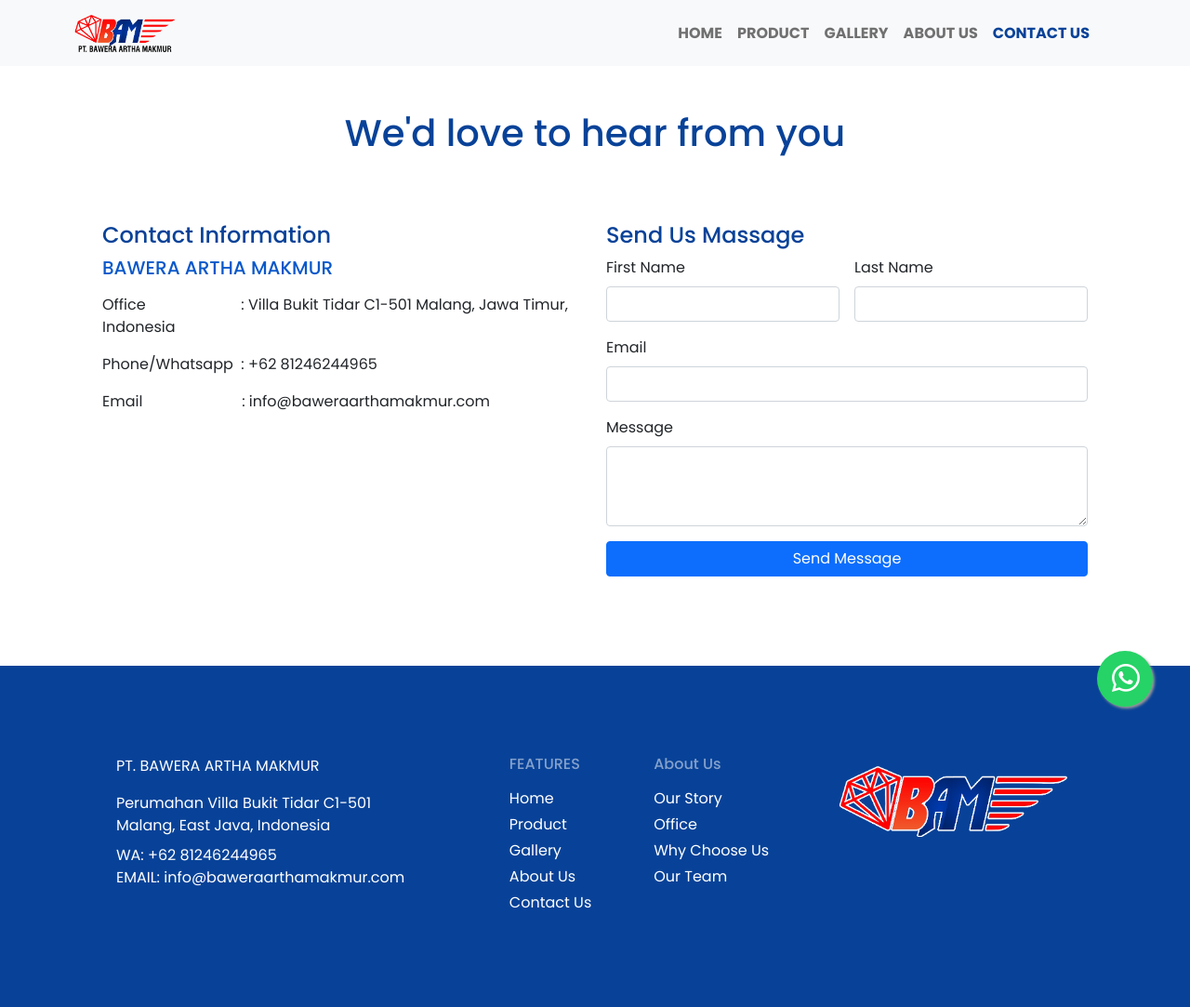
After one commit to Labenea/bam, a Laravel app: page /contact-us in a window 1280 px wide. The commit adds this page. Shown: the whole page at 93% size. Run offline with Laravel 8, Linux system fonts and the light colour scheme; style sheets or scripts are compiled from the project's sources; some libraries are stand-ins or nearby versions.

Commit message:
adding contact us

```diff
--- /dev/null
+++ b/app/Http/Controllers/ContactController.php
@@ -0,0 +1,13 @@
+<?php
+
+namespace App\Http\Controllers;
+
+use Illuminate\Http\Request;
+
+class ContactController extends Controller
+{
+    public function index()
+    {
+        return view("main.pages.contact-us");
+    }
+}
--- a/resources/views/main/inc/footer.blade.php
+++ b/resources/views/main/inc/footer.blade.php
@@ -1,28 +1,28 @@
 <div class="py-5 bg-blue-700">
     <div class="container py-md-5 py-3">
         <div class="row justify-content-md-evenly justify-content-around">
-            <div class="col-md-3 mb-3 mb-md-0 ">
+            <div class="col-md-4 mb-3 mb-md-0 ">
                 <p class="mt-0 mb-0 text-white">PT. BAWERA ARTHA MAKMUR</p>
                 <p class="mt-3 mb-0 text-white">Perumahan Villa Bukit Tidar C1-501</p>
                 <p class="mt-0 mb-0 text-white">Malang, East Java, Indonesia</p>
                 <p class="mt-2 mb-0 text-white">WA: +62 81246244965</p>
-                <p class="mt-0 mb-0 text-white">EMAIL: bawera.arthamakmur21@gmail.com</p>
+                <p class="mt-0 mb-0 text-white">EMAIL: <a href="mailto:info@baweraarthamakmur.com" class="text-decoration-none text-white">info@baweraarthamakmur.com</a></p>
             </div>
             <div class="col-md-auto col-6 mb-3 mb-md-0">
                 <h6 class="text-white-50 mb-3 ">
                     FEATURES
                 </h6>
                 <a class="text-decoration-none mb-1 text-white d-block" href="">Home</a>
-                <a class="text-decoration-none mb-1 text-white d-block" href="">Product</a>
+                <a class="text-decoration-none mb-1 text-white d-block" href="{{route("product-categories")}}">Product</a>
                 <a class="text-decoration-none mb-1 text-white d-block" href="">Gallery</a>
-                <a class="text-decoration-none mb-1 text-white d-block" href="">About Us</a>
+                <a class="text-decoration-none mb-1 text-white d-block" href="{{route('contact-us')}}">About Us</a>
                 <a class="text-decoration-none mb-1 text-white d-block" href="">Contact Us</a>
             </div>
             <div class="col-md-auto col-6 mb-3 mb-md-0">
                 <h6 class="text-white-50 mb-3 ">
                     About Us
                 </h6>
-                <a class="text-decoration-none mb-1 text-white d-block" href="{{route("about-us")}}#ourStory">Our Stroy</a>
+                <a class="text-decoration-none mb-1 text-white d-block" href="{{route("about-us")}}#ourStory">Our Story</a>
                 <a class="text-decoration-none mb-1 text-white d-block" href="{{route("about-us")}}#ourStory">Office</a>
                 <a class="text-decoration-none mb-1 text-white d-block" href="">Why Choose Us</a>
 
--- a/resources/views/main/inc/nav.blade.php
+++ b/resources/views/main/inc/nav.blade.php
@@ -4,27 +4,25 @@
         <a class="navbar-brand" href="">
             <img src="/images/icon/icon.png" style="height: 45px" alt="">
         </a>
-      <button class="navbar-toggler" type="button" data-bs-toggle="collapse" data-bs-target="#navbarNav"
-        aria-controls="navbarNav" aria-expanded="false" aria-label="Toggle navigation">
+        <button class="navbar-toggler" type="button" data-bs-toggle="collapse" data-bs-target="#navbarNav" aria-controls="navbarNav" aria-expanded="false" aria-label="Toggle navigation">
             <span class="navbar-toggler-icon"></span>
         </button>
         <div class="collapse flex-md-grow-0 me-4  navbar-collapse " id="navbarNav">
             <ul class="navbar-nav">
                 <li class="nav-item">
-            <a class=" nav-link  fw-bold   @if(Route::is('home'))active @endif" aria-current="page"
-              href="{{Route("home")}}">HOME</a>
+                    <a class=" nav-link  fw-bold   @if(Route::is('home'))active @endif" aria-current="page" href="{{Route("home")}}">HOME</a>
                 </li>
                 <li class="nav-item">
-            <a class="  fw-bold    nav-link  @if(Route::is('products-page'))active @endif" href="{{Route("products-page")}}">PRODUCT</a>
+                    <a class="  fw-bold    nav-link  @if(Route::is('product-categories'))active @endif" href="{{Route("product-categories")}}">PRODUCT</a>
                 </li>
                 <li class="nav-item">
-            <a class=" fw-bold nav-link   href="#eventSection">GALLERY</a>
+                    <a class=" fw-bold nav-link " href=""" #eventSection">GALLERY</a>
                 </li>
                 <li class="nav-item">
-            <a class=" fw-bold nav-link @if(Route::is('about-us'))active @endif"   href="{{route('about-us')}}">ABOUT US</a>
+                    <a class=" fw-bold nav-link @if(Route::is('about-us'))active @endif" href="{{route('about-us')}}">ABOUT US</a>
                 </li>
                 <li class="nav-item">
-            <a class="  fw-bold nav-link   href="#articleSection">CONTACT US</a>
+                    <a class="  fw-bold nav-link @if(Route::is('contact-us'))active @endif" href="{{route("contact-us")}}">CONTACT US</a>
                 </li>
                 {{-- <li class="nav-item">
             <a class="red-hover nav-link " href="#">KALKULATOR FINANSIAL</a>
--- /dev/null
+++ b/resources/views/main/pages/contact-us.blade.php
@@ -0,0 +1,40 @@
+@extends('main.layout.app')
+
+@section('content')
+<div class="container py-5 navbar-compen">
+    <h1 class="blue-700 text-center">We'd love to hear from you</h1>
+    <div class="row py-5 mx-3">
+        <div class="col-md-6 col mb-md-0 mb-3">
+            <h4 class="blue-700 mt-3">Contact Information</h4>
+            <h5 class="blue-600 mb-3">BAWERA ARTHA MAKMUR</h5>
+            <p class="">Office&nbsp;&nbsp;&nbsp;&nbsp;&nbsp;&nbsp;&nbsp;&nbsp;&nbsp;&nbsp;&nbsp;&nbsp;&nbsp;&nbsp;&nbsp;&nbsp;&nbsp;&nbsp;&nbsp;&nbsp;&nbsp;&nbsp;&nbsp;&nbsp;: Villa Bukit Tidar C1-501 Malang, Jawa Timur, Indonesia</p>
+            <p>Phone/Whatsapp&nbsp;&nbsp;: +62 81246244965</p>
+            <p class="">Email&nbsp;&nbsp;&nbsp;&nbsp;&nbsp; &nbsp;&nbsp;&nbsp;&nbsp;&nbsp;&nbsp;&nbsp;&nbsp;&nbsp;&nbsp;&nbsp;&nbsp;&nbsp;&nbsp;&nbsp;&nbsp;&nbsp;&nbsp;&nbsp;: info@baweraarthamakmur.com</p>
+        </div>
+        <div class="col-md-6 col">
+            <h4 class="blue-700 mt-3">Send Us Massage</h4>
+            <form class="row g-3">
+                <div class="col-md-6">
+                    <label for="firstname" class="form-label">First Name</label>
+                    <input type="text" class="form-control" id="firstname">
+                </div>
+                <div class="col-md-6">
+                    <label for="lastname" class="form-label">Last Name</label>
+                    <input type="text" class="form-control" id="lastname">
+                </div>
+                <div class="col-12">
+                    <label for="email" class="form-label">Email</label>
+                    <input type="email" class="form-control" id="email">
+                </div>
+                <div class="col-12">
+                    <label for="message" class="form-label">Message</label>
+                    <textarea class="form-control" id="message" rows="3"></textarea>
+                </div>
+                <div class="col-12 d-grid">
+                    <button type="submit" class="btn btn-primary">Send Message</button>
+                </div>
+            </form>
+        </div>
+    </div>
+</div>
+@endsection
--- a/routes/web.php
+++ b/routes/web.php
@@ -1,5 +1,6 @@
 <?php
 
+use App\Http\Controllers\ContactController;
 use App\Http\Controllers\ProductController;
 use Illuminate\Support\Facades\Route;
 
@@ -19,7 +20,7 @@
 })->name("home");
 
 
-Route::get("/products", [ProductController::class, "index"])->name("products-page");
+Route::get("/products/categories", [ProductController::class, "index"])->name("product-categories");
 Route::get("/products/{slug}", [ProductController::class, "productDetail"])->name("product-detail");
 
 
@@ -27,6 +28,8 @@
     return view('main.pages.about-us');
 })->name('about-us');
 
+Route::get("/contact-us", [ContactController::class, 'index'])->name('contact-us');
+
 Route::get('/dashboard', function () {
     return view('dashboard');
 })->middleware(['auth'])->name('dashboard');
```
Also changed, not shown: resources/views/main/pages/home.blade.php (+12 -12 lines), public/css/app.css. Lines whose indentation alone changed are shown as unchanged.
